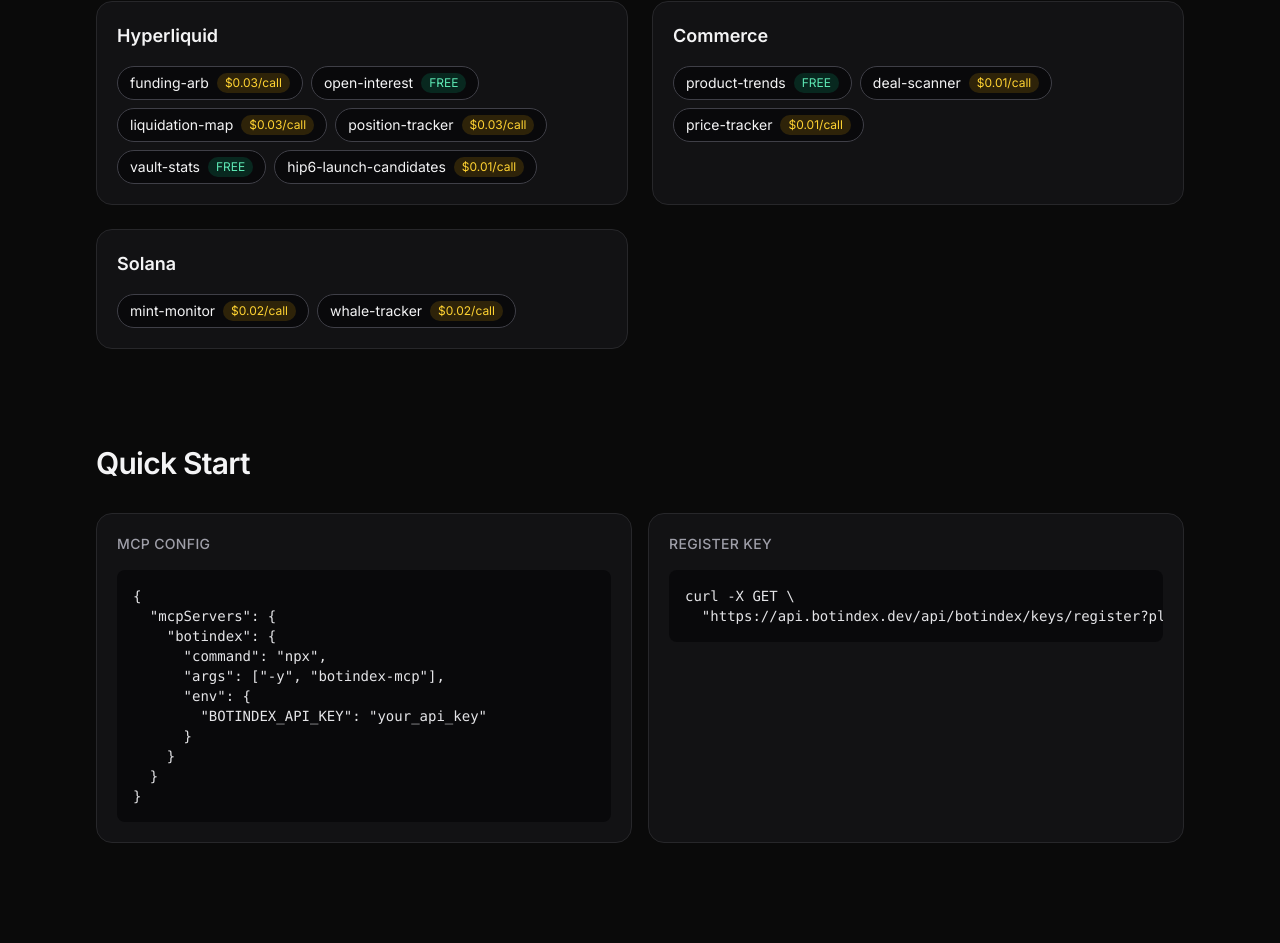
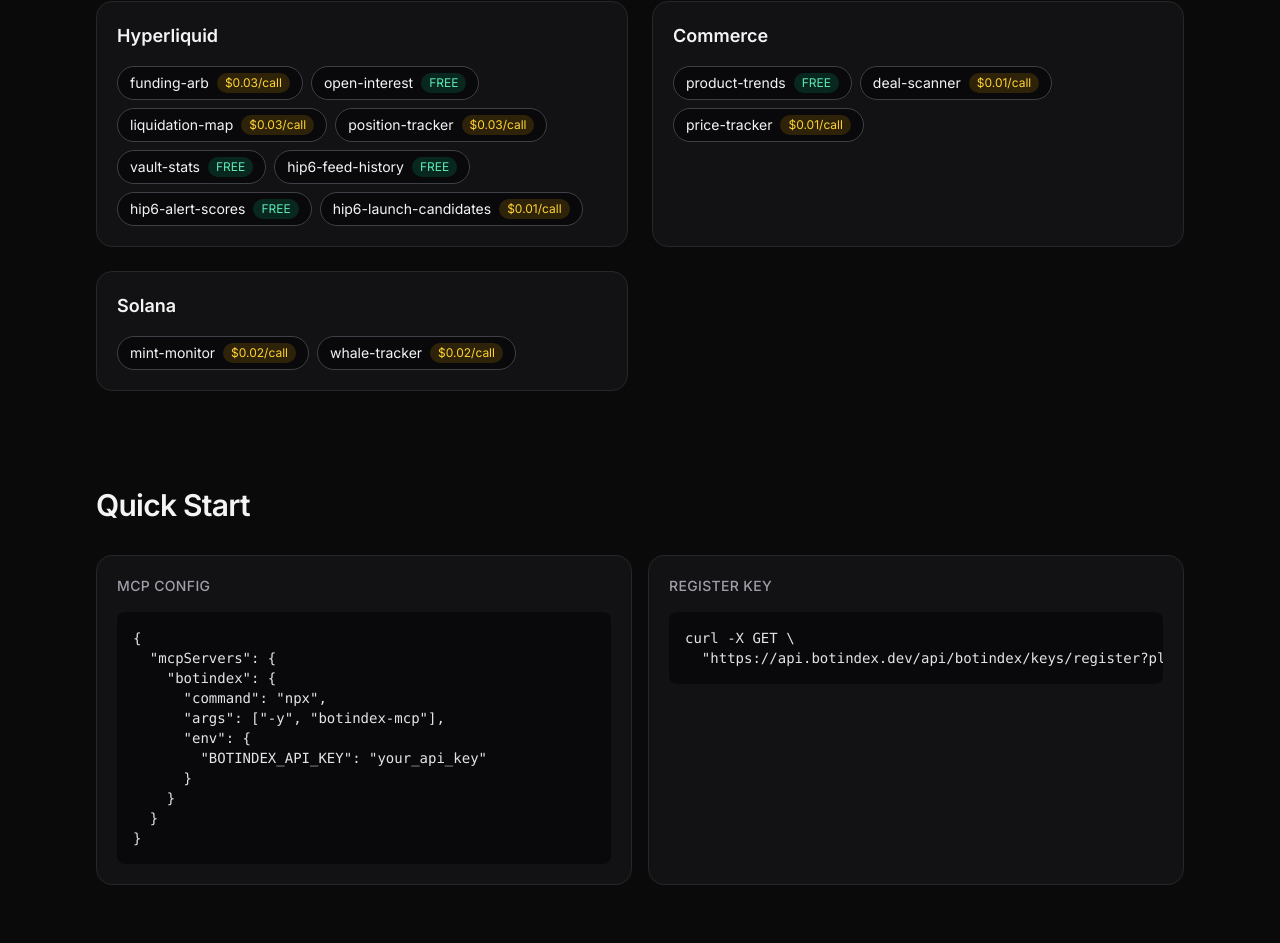
Before and after one commit to Cyberweasel777/botindex-landing, a Next.js app: page / in a window 1280 px wide. Shown: the part 1326-2269 px from the top of the page. Built offline with nearby package versions, Linux system fonts and the light colour scheme.

Commit message:
feat: add HIP-6 feed history + alert scores to landing page tool grid

```diff
--- a/src/app/page.tsx
+++ b/src/app/page.tsx
@@ -64,6 +64,8 @@ const toolCategories = [
       { name: "liquidation-map", tag: "$0.03/call" },
       { name: "position-tracker", tag: "$0.03/call" },
       { name: "vault-stats", tag: "FREE" },
+      { name: "hip6-feed-history", tag: "FREE" },
+      { name: "hip6-alert-scores", tag: "FREE" },
       { name: "hip6-launch-candidates", tag: "$0.01/call" },
     ],
   },
```
